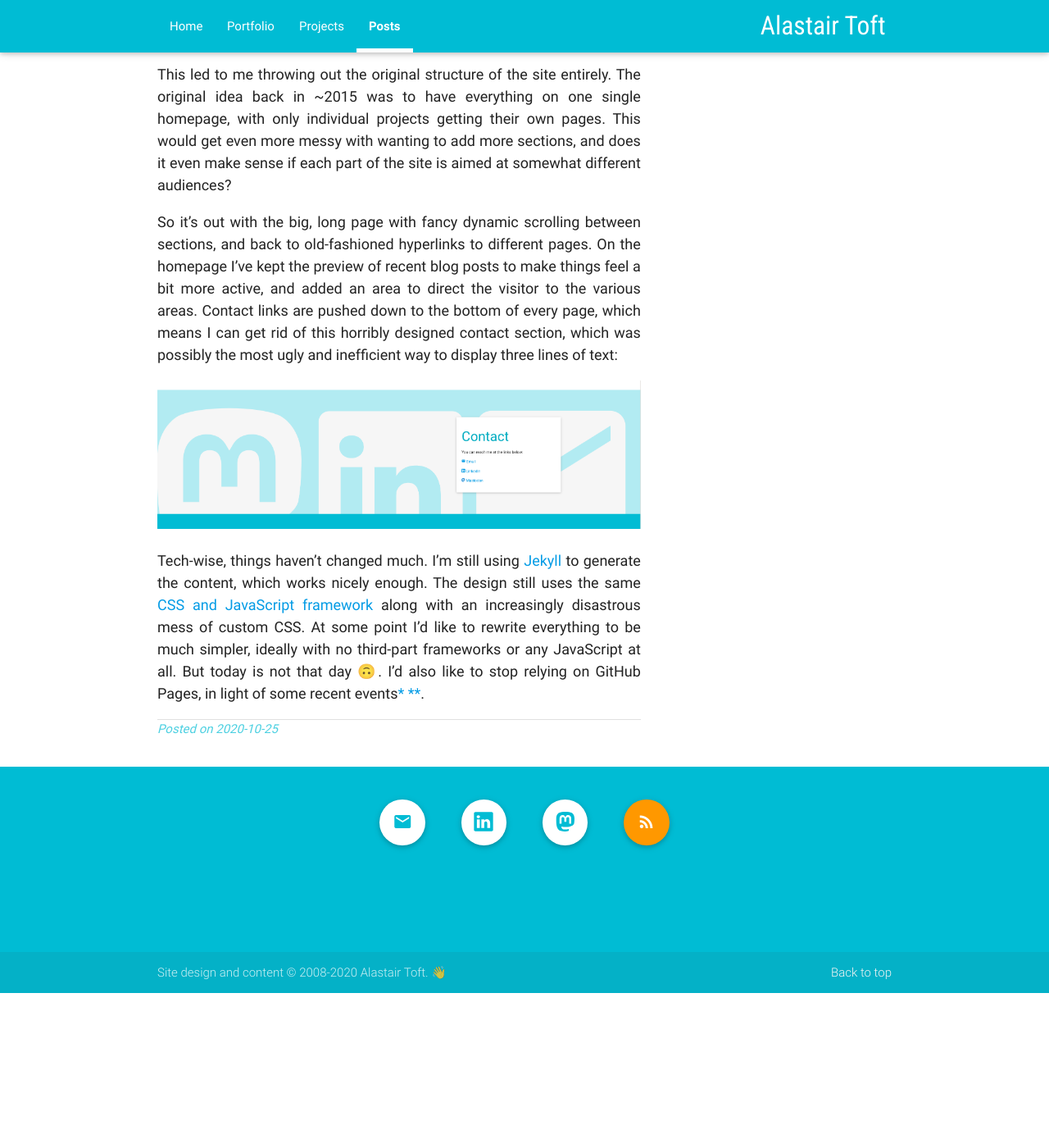
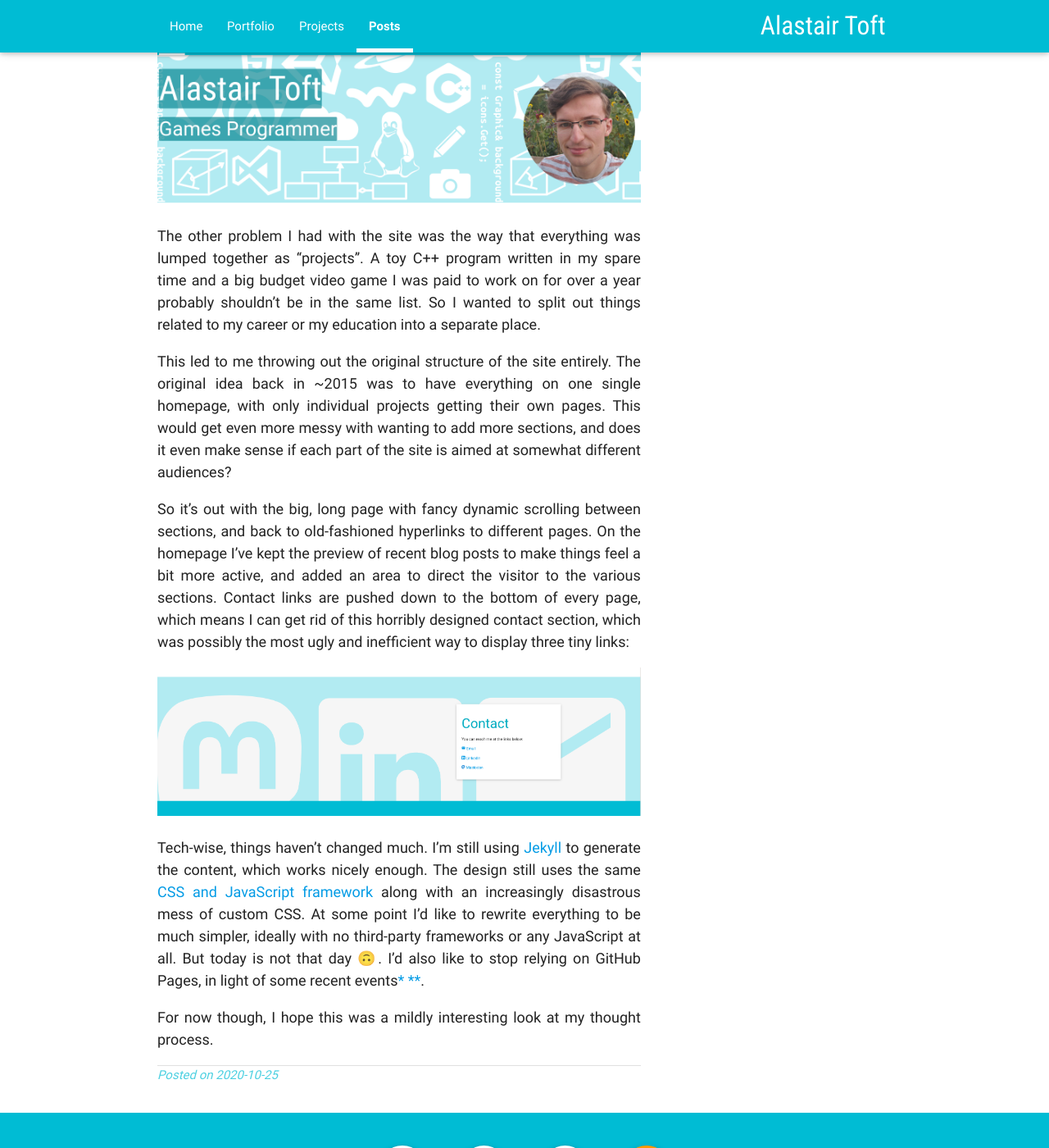
Before and after one commit to atoft/atoft.github.io, a Jekyll site: the page built from _posts/2020-10-25-some-minor-site-updates.md, in a window 1280 px wide and 1400 px high, scrolled down 1449 px. Shown: the whole window at 82% size. Built offline with Jekyll 4.4.1, drawn with Linux system fonts in a browser that asks for light colours; nearby versions of some CDN libraries; before the commit the page ends 2660 px from its top, so only the background shows below that; some of the changed text lies outside the part shown.

Commit message:
Add site update header image and minor post rewording.

```diff
--- a/_posts/2020-10-25-some-minor-site-updates.md
+++ b/_posts/2020-10-25-some-minor-site-updates.md
@@ -27,13 +28,15 @@ projects getting their own pages. This would get even more messy with wanting to
 aimed at somewhat different audiences?
 
 So it's out with the big, long page with fancy dynamic scrolling between sections, and back to old-fashioned hyperlinks to different pages. On the homepage I've kept the
-preview of recent blog posts to make things feel a bit more active, and added an area to direct the visitor to the various areas.
+preview of recent blog posts to make things feel a bit more active, and added an area to direct the visitor to the various sections.
 Contact links are pushed down to the bottom of every page, which means I can get rid of this horribly designed contact section, which was possibly the most ugly and
-inefficient way to display three lines of text:
+inefficient way to display three tiny links:
 
 ![The old contacts section](/images/posts/2020-site-updates/old-contacts.png)
 
 Tech-wise, things haven't changed much. I'm still using [Jekyll](https://jekyllrb.com) to generate the content, which works nicely enough. The design still uses the same
 [CSS and JavaScript framework](https://materializecss.com/) along with an increasingly disastrous mess of custom CSS. At some point I'd like to rewrite everything to be
-much simpler, ideally with no third-part frameworks or any JavaScript at all. But today is not that day 🙃. I'd also like to stop relying on GitHub Pages, in light
+much simpler, ideally with no third-party frameworks or any JavaScript at all. But today is not that day 🙃. I'd also like to stop relying on GitHub Pages, in light
 of some recent events[*](https://www.latimes.com/business/technology/story/2019-12-04/github-open-source-developers-ice-contract) [**](https://www.engadget.com/github-youtube-downloaders-riaa-223558038.html).
+
+For now though, I hope this was a mildly interesting look at my thought process.
```
Also changed, not shown: other parts of _posts/2020-10-25-some-minor-site-updates.md (+3 -2 lines), images/posts/2020-site-updates/header.jpg (added).
